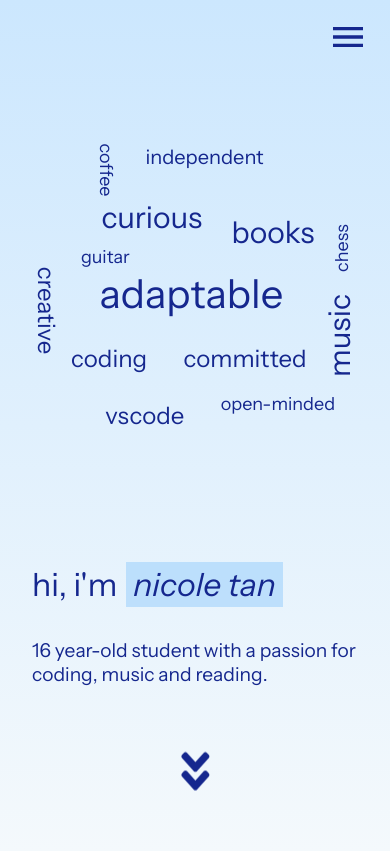
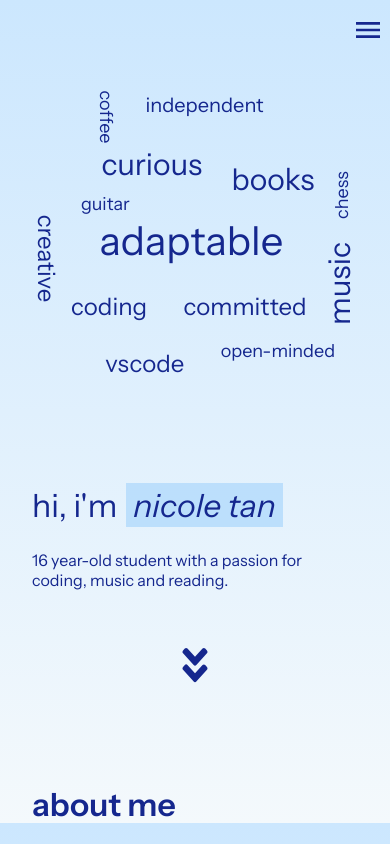
Before and after one commit to nicoletanyt/portfolio, a React (Vite) app: page / in a window 390 px wide. Shown: the top 851 px of the page. Built offline with nearby package versions, Linux system fonts and the light colour scheme.

Commit message:
fixed body overflow error on mobile

```diff
--- a/src/App.css
+++ b/src/App.css
@@ -1,22 +1,23 @@
 /* App.jsx */
 .main {
     overflow-y: scroll;
+    overflow-x: hidden;
+    height: 91vh;
     width: 100vw;
-    height: 91vh;
     padding: 2em;
     padding-top: 0;
 }
 
 /* Homescreen.jsx */
 .homescreen {
-    height: 88vh;
+    height: 90%;
     display: grid;
     grid-template-rows: auto 8% 8% auto;
 }
 .homescreen p {
     margin: 0;
     margin-top: .7em;
-    font-size: 1.2em;
+    /* font-size: 1.2em; */
 }
 .name {
     font-weight: 400;
@@ -53,7 +54,7 @@
     /* border: 2px solid black; */
     height: 40vh;
     width: 100%;
-    margin-top: 3em;
+    margin: 1.5em 0;
     max-width: 390px;
 }
 .word {
@@ -61,12 +62,11 @@
     margin-bottom: 0;
 }
 .menu-button {
-    font-size: 2.5em;
+    font-size: 2em;
 }
 .nav-container {
-    padding: 1em;
+    padding-top: .8em;
     display: grid;
-    width: 100vw;
     justify-items: flex-end;
     align-items: center;
 }
@@ -114,10 +114,11 @@ nav a {
     justify-self: center;
 }
 .down-icon {
-    font-size: 2.8em;
+    font-size: 2.5em;
     align-self: flex-end;
     justify-self: center;
-    --animate-duration: 1.6s
+    --animate-duration: 1.6s;
+    margin-top: 1em
 }
 .menu-show {
     transform: translateY(0);
--- a/src/App.jsx
+++ b/src/App.jsx
@@ -11,7 +11,7 @@ import Contact from './components/Contact';
 function App() {
 
   return (
-		<>
+		<div>
 			<Nav/>
 			<div className='main'>
 				<Homescreen/>
@@ -21,7 +21,7 @@ function App() {
 				<Involvement/>
 				<Contact/>
 			</div>
-		</>
+		</div>
 	);
 }
 
--- a/src/index.css
+++ b/src/index.css
@@ -45,7 +45,7 @@ body {
   /* height: 100vh; */
   background: linear-gradient(180deg, rgba(204, 231, 254, 1) 0%, rgba(244, 249, 252, 1) 100%);
   min-width: 400px;
-  /* overflow: hidden; */
+  overflow: hidden;
 }
 
 button {
```
